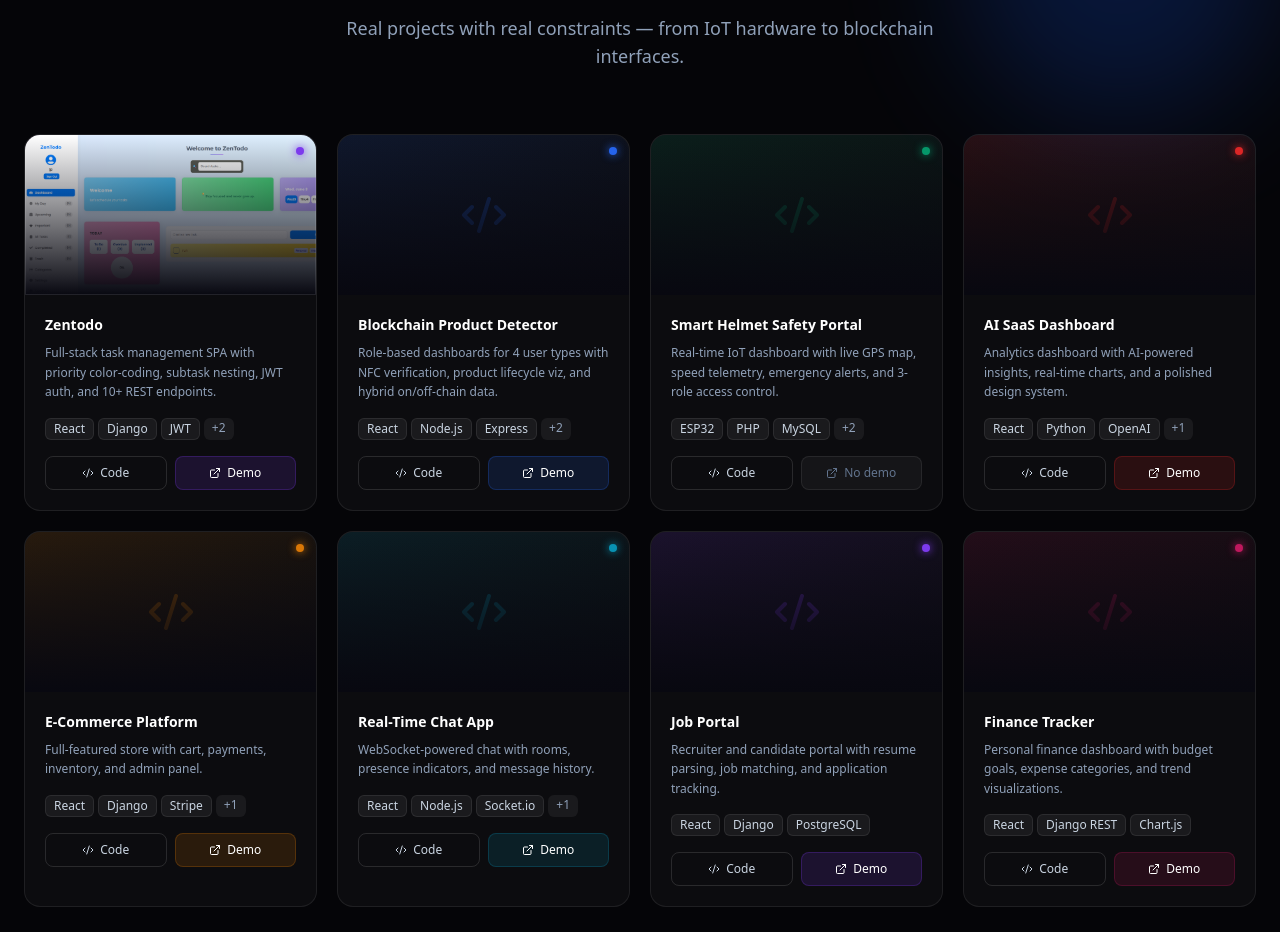
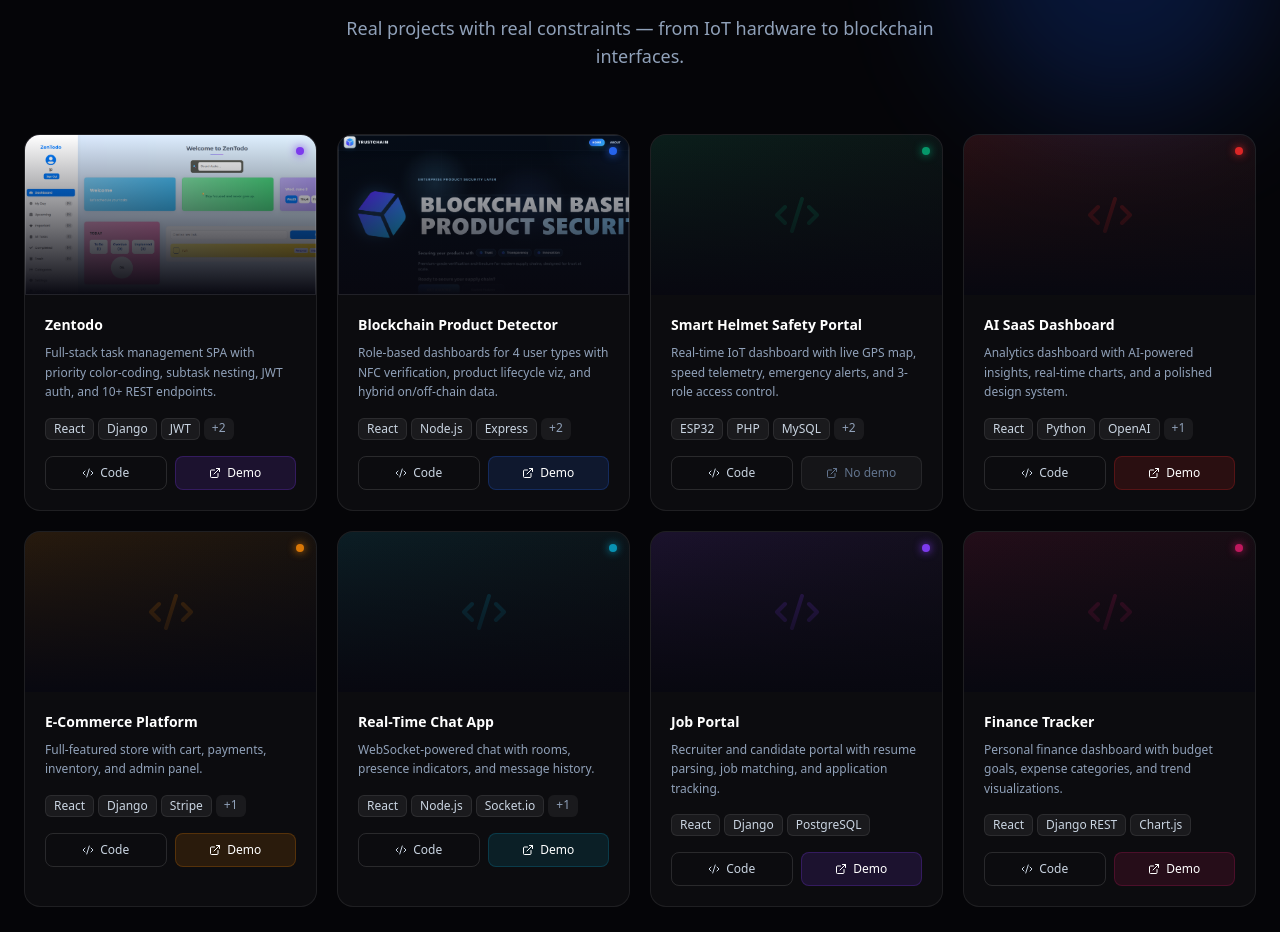
Before and after one commit to JerinTV/Jerin-T-V, a React (Vite) app: page / in a window 1280 px wide. Shown: the part 2821-3753 px from the top of the page. Built offline with nearby package versions, Linux system fonts and the light colour scheme.

Commit message:
Add blockchain project links and cover

```diff
--- a/src/App.jsx
+++ b/src/App.jsx
@@ -8,6 +8,7 @@ import {
 } from "lucide-react";
 import heroPhoto from "./assets/jerin-hero.jpeg";
 import zentodoCover from "./assets/zentodo-cover.png";
+import blockchainCover from "./assets/blockchain-cover.png";
 
 // ─── CONSTANTS ────────────────────────────────────────────────────────────────
 
@@ -29,7 +30,7 @@ const SKILLS = {
 
 const PROJECTS = [
   { title: "Zentodo", desc: "Full-stack task management SPA with priority color-coding, subtask nesting, JWT auth, and 10+ REST endpoints.", stack: ["React", "Django", "JWT", "PostgreSQL", "Vercel"], color: "#7c3aed", image: zentodoCover, codeUrl: "https://github.com/JerinTV/TODO.git", demoUrl: "https://todo-kfdoya5n6-jerintvs-projects.vercel.app" },
-  { title: "Blockchain Product Detector", desc: "Role-based dashboards for 4 user types with NFC verification, product lifecycle viz, and hybrid on/off-chain data.", stack: ["React", "Node.js", "Express", "Blockchain", "MySQL"], color: "#2563eb" },
+  { title: "Blockchain Product Detector", desc: "Role-based dashboards for 4 user types with NFC verification, product lifecycle viz, and hybrid on/off-chain data.", stack: ["React", "Node.js", "Express", "Blockchain", "MySQL"], color: "#2563eb", image: blockchainCover, codeUrl: "https://github.com/JerinTV/blockchain.git", demoUrl: "https://supply-chain-1-0rut.onrender.com/" },
   { title: "Smart Helmet Safety Portal", desc: "Real-time IoT dashboard with live GPS map, speed telemetry, emergency alerts, and 3-role access control.", stack: ["ESP32", "PHP", "MySQL", "OpenStreetMap", "GPS"], color: "#059669", demoUnavailable: true },
   { title: "AI SaaS Dashboard", desc: "Analytics dashboard with AI-powered insights, real-time charts, and a polished design system.", stack: ["React", "Python", "OpenAI", "PostgreSQL"], color: "#dc2626" },
   { title: "E-Commerce Platform", desc: "Full-featured store with cart, payments, inventory, and admin panel.", stack: ["React", "Django", "Stripe", "PostgreSQL"], color: "#d97706" },
```
Also changed, not shown: src/assets/blockchain-cover.png (added).
